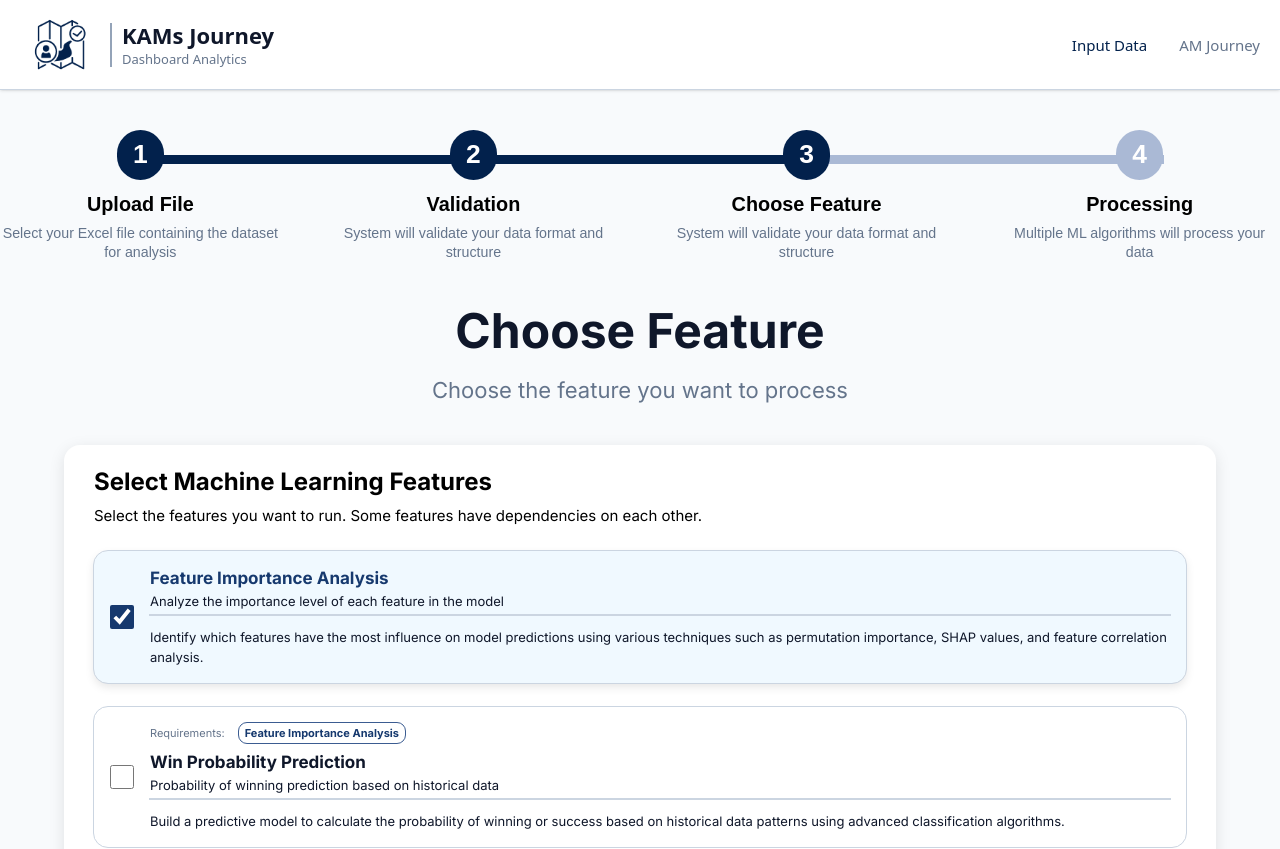
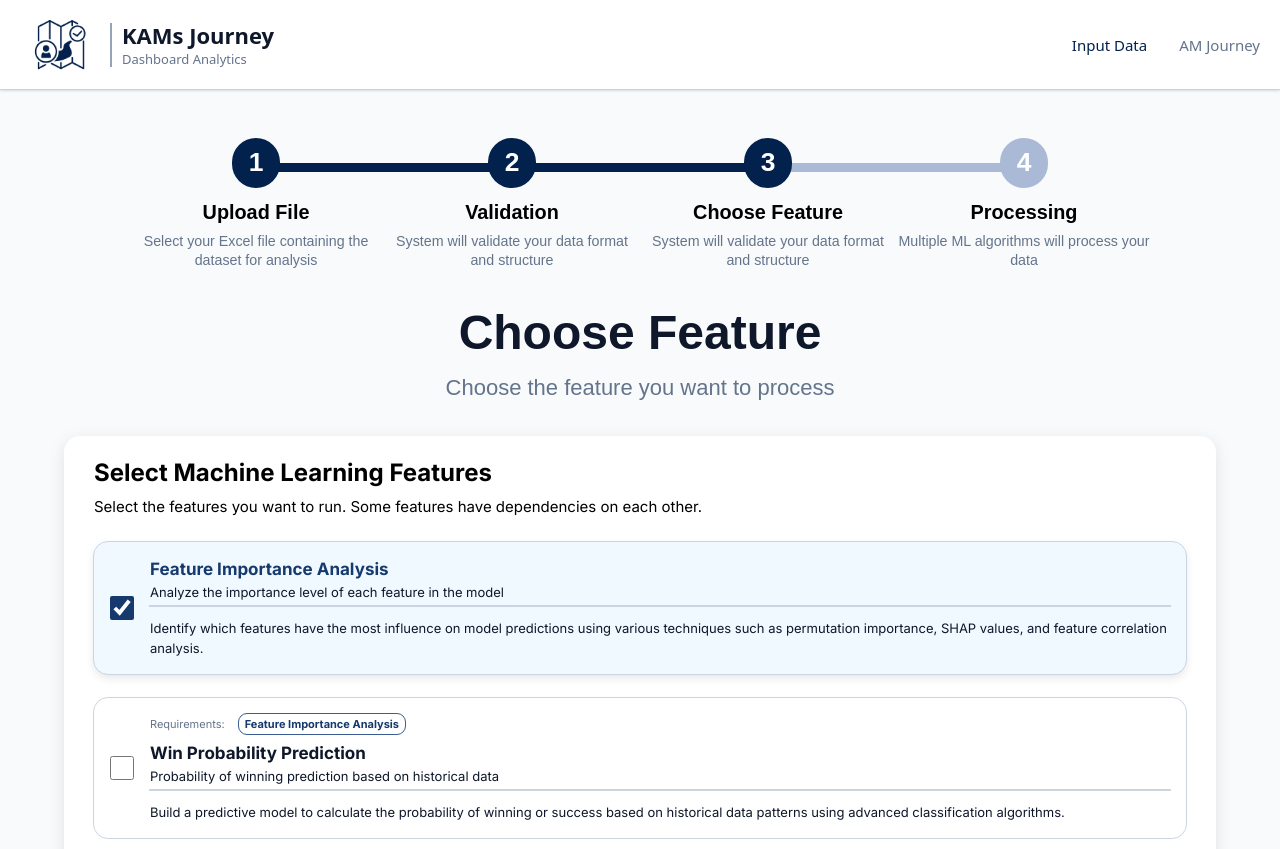
Before and after one commit to sarahnazly/KAMs-Journey, a Next.js app in the folder frontend/: page /input/choose-feature in a window 1280 px wide. Shown: the top 849 px of the page. Built offline with nearby package versions, Linux system fonts and the light colour scheme.

Commit message:
style(ui): unify titles and subtitles across Upload File, Data Validation, Choose Feature, and Processing Progress pages

```diff
--- a/frontend/src/app/input/choose-feature/page.tsx
+++ b/frontend/src/app/input/choose-feature/page.tsx
@@ -204,39 +204,23 @@ const ChooseFeaturePage = () => {
   return (
     <div className="w-full flex flex-col items-center mb-12">
       {/* Stepper */}
-      <div className="w-full max-w-[1320px] mx-auto mt-[40px] mb-[40px]">
-        <Stepper steps={steps} activeStep={2} />
+      <div className="w-full flex justify-center pt-12 pb-6">
+        <div className="max-w-5xl w-full">
+          <Stepper steps={steps} activeStep={2} />
+        </div>
       </div>
 
-      {/* Main Section */}
-      <div className="flex flex-col items-center gap-4 mb-10">
-        <span
-          style={{
-            color: "#0F172A",
-            fontSize: "48px",
-            fontFamily: "Inter",
-            fontWeight: "700",
-            lineHeight: "56px",
-            textAlign: "center",
-          }}
-        >
+      {/* Title & subtitle */}
+      <div className="flex flex-col items-center justify-center mt-2">
+        <div className="text-[48px] font-bold text-[#0F172A] leading-tight text-center mb-2">
           Choose Feature
-        </span>
-        <span
-          style={{
-            color: "#64748B",
-            fontSize: "22px",
-            fontFamily: "Inter",
-            fontWeight: "400",
-            lineHeight: "30px",
-            textAlign: "center",
-          }}
-        >
+        </div>
+        <div className="text-[22px] text-[#64748B] text-center">
           Choose the feature you want to process
-        </span>
+        </div>
       </div>
       <div
-        className="w-full max-w-6xl bg-white rounded-[16px] shadow-[0px_4px_16px_rgba(0,0,0,0.10)] flex flex-col gap-6 px-[30px] py-[22px]"
+        className="w-full max-w-6xl bg-white rounded-[16px] shadow-[0px_4px_16px_rgba(0,0,0,0.10)] flex flex-col gap-6 px-[30px] py-[22px] mt-8"
       >
         <div className="flex flex-col gap-2">
           <span
--- a/frontend/src/app/input/data-validation/page.tsx
+++ b/frontend/src/app/input/data-validation/page.tsx
@@ -52,7 +52,7 @@ export default function DataValidationPage() {
       </div>
       {/* Title & subtitle */}
       <div className="flex flex-col items-center justify-center mt-2">
-        <div className="text-[48px] font-bold text-[#132B50] leading-tight text-center mb-2">Data Validation</div>
+        <div className="text-[48px] font-bold text-[#0F172A] leading-tight text-center mb-2">Data Validation</div>
         <div className="text-[22px] text-[#64748B] text-center">Validation results for your uploaded Excel file</div>
       </div>
 
--- a/frontend/src/app/input/progress/page.tsx
+++ b/frontend/src/app/input/progress/page.tsx
@@ -251,18 +251,24 @@ const ProgressPage = () => {
   return (
     <div className="w-full flex flex-col items-center mb-20">
       {/* Stepper */}
-      <div className="w-full max-w-[1320px] mx-auto mt-[40px] mb-[40px]">
-        <Stepper steps={steps} activeStep={3} />
+      <div className="w-full flex justify-center pt-12 pb-6">
+        <div className="max-w-5xl w-full">
+          <Stepper steps={steps} activeStep={3} />
+        </div>
       </div>
 
-      {/* Title */}
-      <div className="flex flex-col items-center gap-2 mb-10">
-        <span className="text-[48px] font-bold text-[#0F172A]">Processing Progress</span>
-        <span className="text-[22px] text-[#64748B] font-normal">Your file is being processed by multiple machine learning algorithms</span>
+      {/* Title & subtitle */}
+      <div className="flex flex-col items-center justify-center mt-2">
+        <div className="text-[48px] font-bold text-[#0F172A] leading-tight text-center mb-2">
+          Processing Progress
+        </div>
+        <div className="text-[22px] text-[#64748B] text-center">
+          Your file is being processed by multiple machine learning algorithms
+        </div>
       </div>
 
       {/* Overall Progress */}
-      <div className="w-full max-w-6xl mx-auto bg-white rounded-[16px] shadow-[0px_4px_16px_rgba(0,0,0,0.08)] flex flex-col gap-2 px-8 py-8 mb-8">
+      <div className="w-full max-w-6xl mx-auto bg-white rounded-[16px] shadow-[0px_4px_16px_rgba(0,0,0,0.08)] flex flex-col gap-2 px-8 py-8 mb-8 mt-8">
         <div className="flex items-center justify-between">
           <span className="text-[24px] font-bold text-[#0F172A]">Overall Progress</span>
           <div className="flex items-center flex-col">
--- a/frontend/src/app/input/upload-file/page.tsx
+++ b/frontend/src/app/input/upload-file/page.tsx
@@ -48,7 +48,7 @@ export default function UploadExcelFilePage() {
       </div>
       {/* Title & subtitle */}
       <div className="flex flex-col items-center justify-center mt-2">
-        <div className="text-[48px] font-bold text-[#132B50] leading-tight text-center mb-2">Upload Excel File</div>
+        <div className="text-[48px] font-bold text-[#0F172A] leading-tight text-center mb-2">Upload Excel File</div>
         <div className="text-[22px] text-[#64748B] text-center">Upload your Excel file to start machine learning analysis.</div>
       </div>
       {/* FileUploader */}
```
